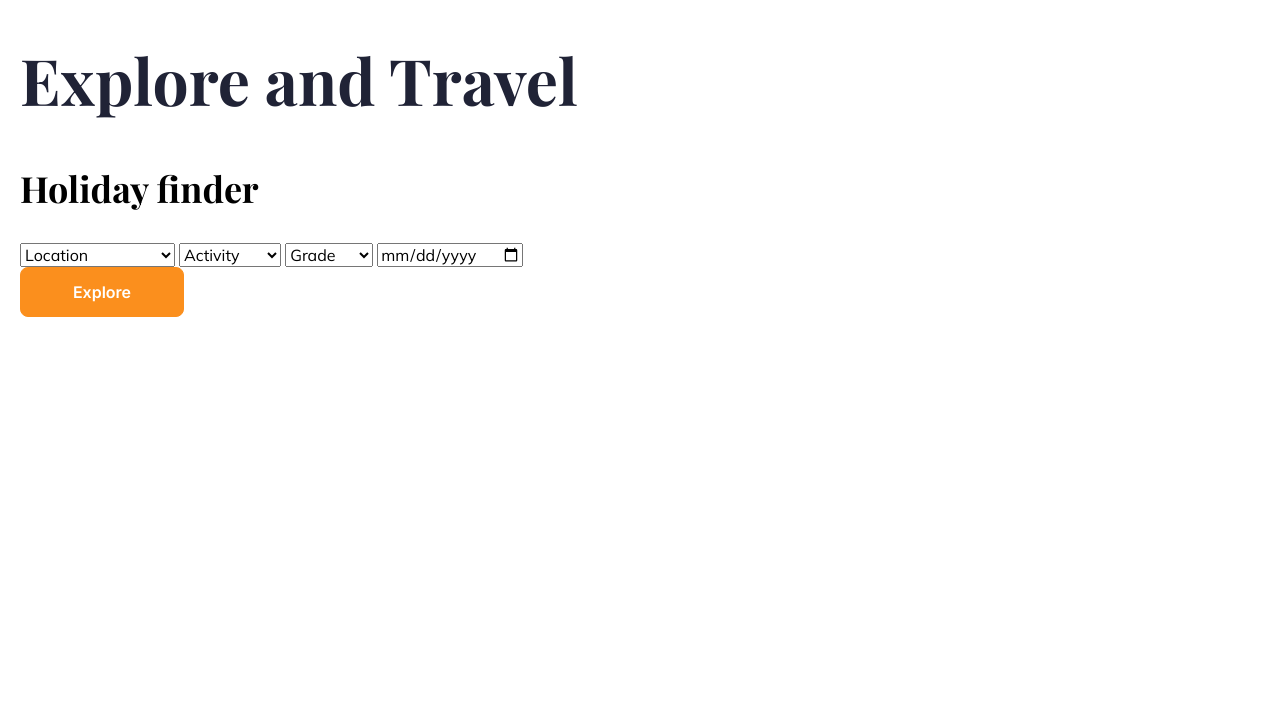
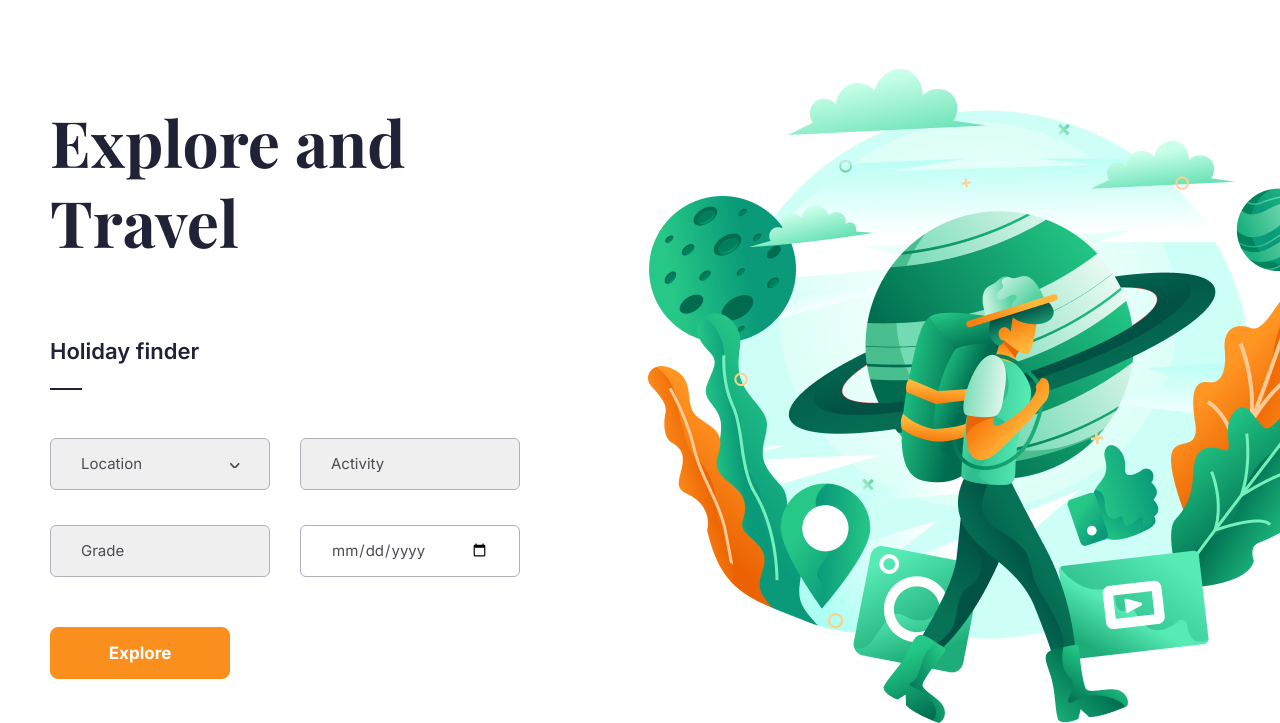
Before and after one commit to stv74/travel-tours, a website: page src/index.html in a window 1280 px wide. Shown: the part 84-807 px from the top of the page. Drawn offline with nearby package versions, Linux system fonts and the light colour scheme.

Commit message:
Работа над секцией PROMO

```diff
--- a/src/index.html
+++ b/src/index.html
@@ -102,12 +102,15 @@
 				<form action="#" method="post" class="promo__form">
 					<h2 class="promo__form-title">Holiday finder</h2>
 					<div class="promo__divider"></div>
+					<div class="promo__wrapper">
+						<div class="promo__select-style">
 							<select name="Location">
 								<option selected disabled>Location</option>
 								<option value="1">The United States</option>
 								<option value="2">Mexico</option>
 								<option value="3">Canada</option>
 							</select>
+						</div>
 						<select name="Activity">
 							<option selected disabled>Activity</option>
 							<option value="1">Bus Tour</option>
@@ -121,7 +124,8 @@
 							<option value="3">Premium</option>
 						</select>
 						<input type="date" />
-					<button class="button button_form">Explore</button>
+					</div>
+					<button class="button button_submit promo__button">Explore</button>
 				</form>
 			</div>
 		</section>
--- a/src/sass/components/_button.scss
+++ b/src/sass/components/_button.scss
@@ -20,4 +20,11 @@
 		background: $basic-color;
 		color: $button-color;
 	}
+	&_submit {
+		display: block;
+		width: 10.588em;
+		font-size: 1.063rem;
+		font-weight: 700;
+		line-height: 2.823;
+	}
 }
--- a/src/sass/layout/_promo.scss
+++ b/src/sass/layout/_promo.scss
@@ -0,0 +1,73 @@
+.promo {
+	min-height: 45.375em;
+	padding-top: 6.5625em;
+	background: url(../img/promo/hero-1x.png) 648px 72px no-repeat;
+	&__title {
+		width: 5.5625em;
+		margin: 0 0 0 0.469em;
+	}
+	&__form {
+		width: 470px;
+		margin: 74px 0 0 30px;
+		&-title {
+			margin: 0;
+			font-family: $second-font-stack;
+			font-weight: 600;
+			font-size: 1.375rem;
+			color: #202336;
+		}
+	}
+	&__divider {
+		width: 32px;
+		height: 2px;
+		margin-top: 21px;
+		background-color: $header-text-color;
+	}
+	&__wrapper {
+		position: relative;
+		margin-top: 13px;
+		display: flex;
+		flex-wrap: wrap;
+		justify-content: space-between;
+		select,
+		input {
+			position: relative;
+			width: 220px;
+			height: 52px;
+			margin-top: 35px;
+			padding: 0 30px;
+			border: 0.8px solid #afb0b9;
+			border-radius: 6px;
+			appearance: none;
+			font-family: Inter;
+			font-weight: 400;
+			font-size: 15px;
+			color: #4a4c53;
+		}
+		// select {
+		// 	&::before {
+		// 		content: '';
+		// 		width: 10px;
+		// 		height: 5px;
+		// 		position: absolute;
+		// 		background-image: url(../icons/arrow.svg);
+		// 		left: 180px;
+		// 	}
+		// }
+	}
+	&__select-style {
+		&::before {
+			content: '';
+			width: 10px;
+			height: 5px;
+			position: absolute;
+			background-image: url(../icons/arrow.svg);
+			left: 180px;
+			top: 60px;
+			z-index: 2;
+		}
+	}
+	&__button {
+		margin-top: 50px;
+	}
+}
```
Also changed, not shown: src/css/style.min.css, src/icons/arrow.svg (added). Lines whose indentation alone changed are shown as unchanged.
